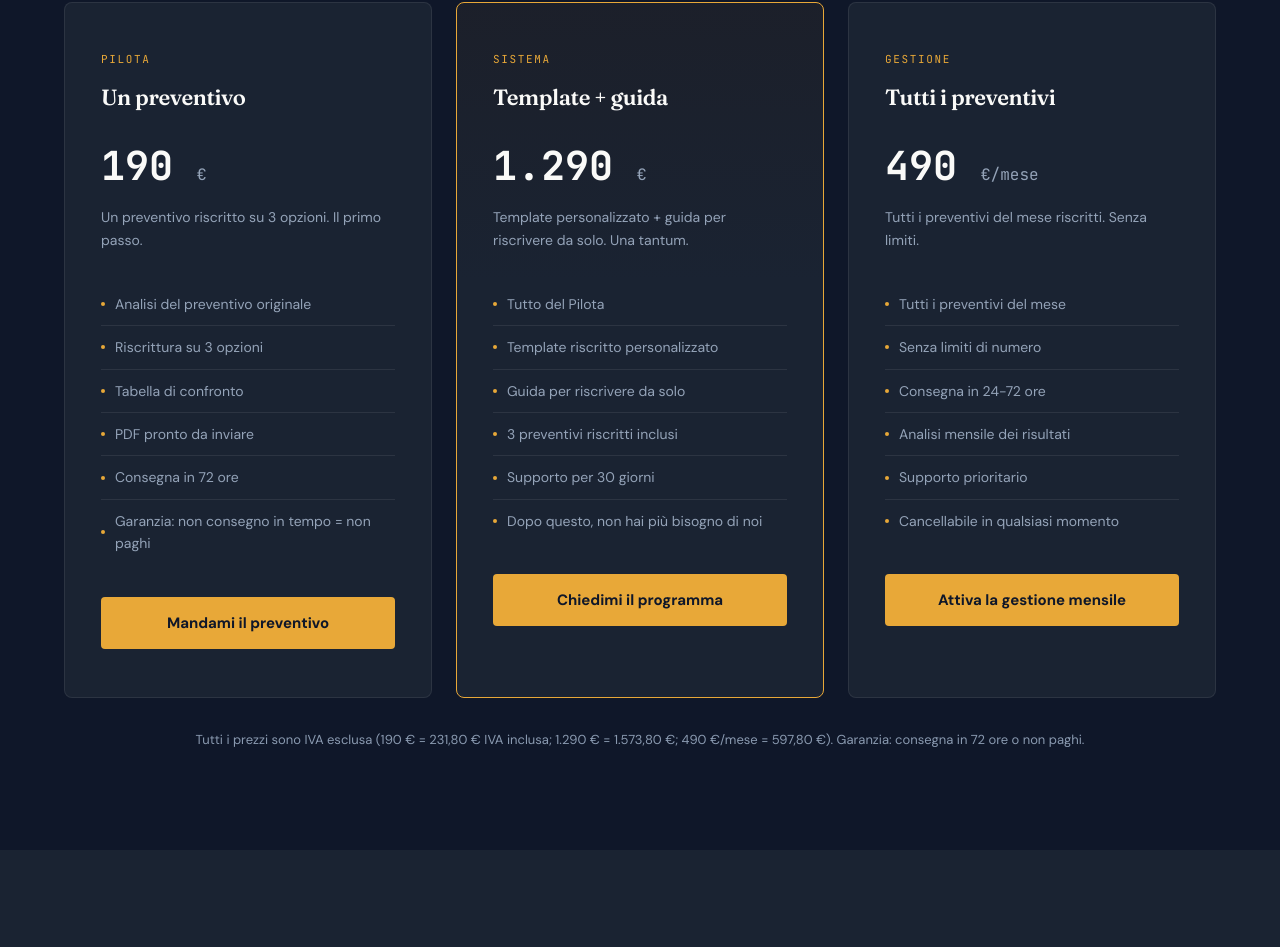
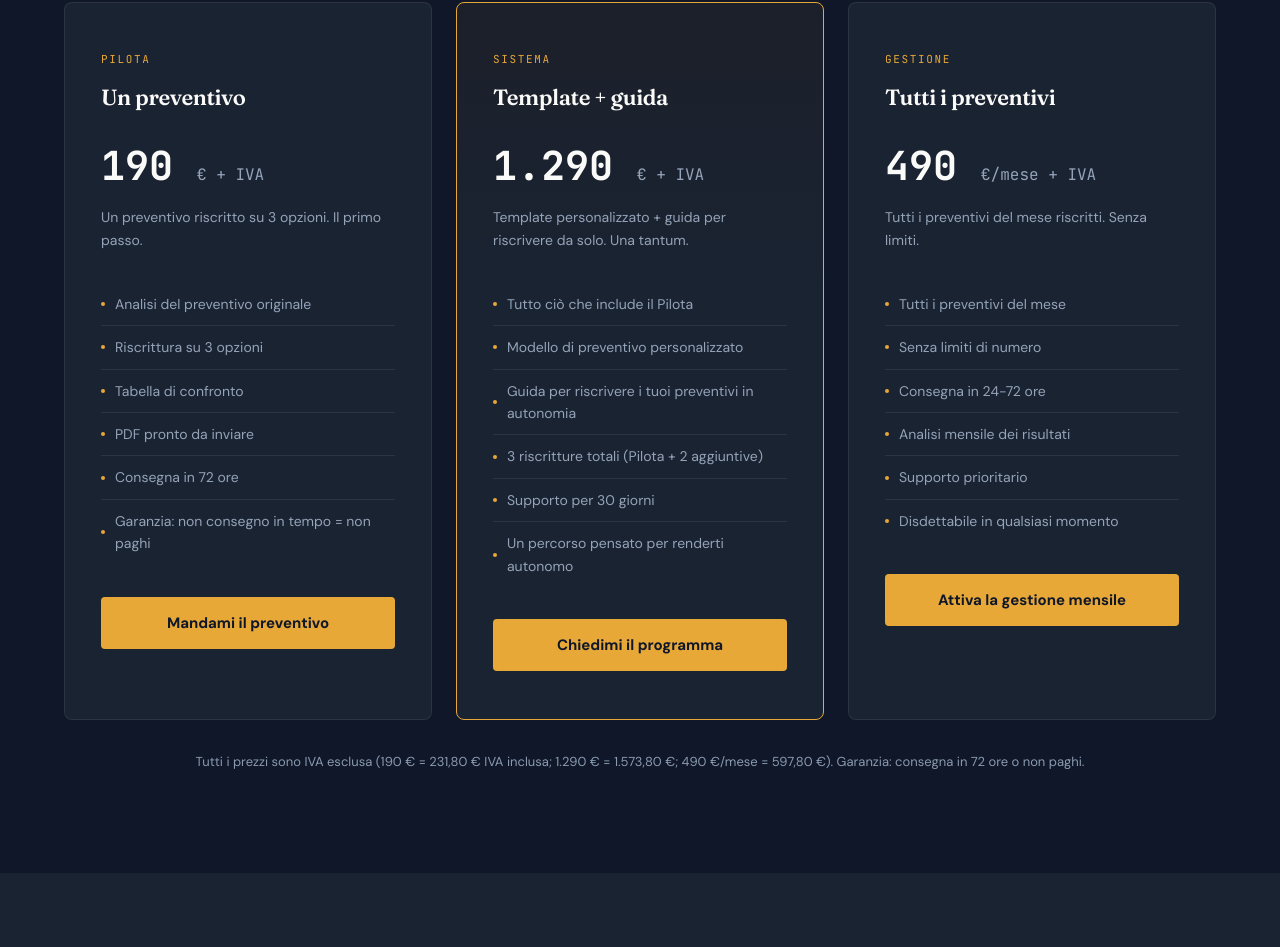
Before and after one commit to Gabriruss1/preventivi24, a plain HTML site: page index.html in a window 1280 px wide. Shown: the part 5444-6391 px from the top of the page. Drawn offline with Linux system fonts and the light colour scheme.

Commit message:
Fase A (revisione): prezzi +IVA, termini allineati, fix residui

```diff
--- a/index.html
+++ b/index.html
@@ -370,7 +370,7 @@
       <div class="price-card">
         <span class="label">PILOTA</span>
         <h3>Un preventivo</h3>
-        <div class="price">190 <span class="unit">€</span></div>
+        <div class="price">190 <span class="unit">€ + IVA</span></div>
         <p class="desc">Un preventivo riscritto su 3 opzioni. Il primo passo.</p>
         <ul>
           <li>Analisi del preventivo originale</li>
@@ -385,22 +385,22 @@
       <div class="price-card featured">
         <span class="label">SISTEMA</span>
         <h3>Template + guida</h3>
-        <div class="price">1.290 <span class="unit">€</span></div>
+        <div class="price">1.290 <span class="unit">€ + IVA</span></div>
         <p class="desc">Template personalizzato + guida per riscrivere da solo. Una tantum.</p>
         <ul>
-          <li>Tutto del Pilota</li>
-          <li>Template riscritto personalizzato</li>
-          <li>Guida per riscrivere da solo</li>
-          <li>3 preventivi riscritti inclusi</li>
+          <li>Tutto ciò che include il Pilota</li>
+          <li>Modello di preventivo personalizzato</li>
+          <li>Guida per riscrivere i tuoi preventivi in autonomia</li>
+          <li>3 riscritture totali (Pilota + 2 aggiuntive)</li>
           <li>Supporto per 30 giorni</li>
-          <li>Dopo questo, non hai più bisogno di noi</li>
+          <li>Un percorso pensato per renderti autonomo</li>
         </ul>
         <a href="contatti.html" class="btn btn--amber">Chiedimi il programma</a>
       </div>
       <div class="price-card">
         <span class="label">GESTIONE</span>
         <h3>Tutti i preventivi</h3>
-        <div class="price">490 <span class="unit">€/mese</span></div>
+        <div class="price">490 <span class="unit">€/mese + IVA</span></div>
         <p class="desc">Tutti i preventivi del mese riscritti. Senza limiti.</p>
         <ul>
           <li>Tutti i preventivi del mese</li>
@@ -408,7 +408,7 @@
           <li>Consegna in 24-72 ore</li>
           <li>Analisi mensile dei risultati</li>
           <li>Supporto prioritario</li>
-          <li>Cancellabile in qualsiasi momento</li>
+          <li>Disdettabile in qualsiasi momento</li>
         </ul>
         <a href="contatti.html" class="btn btn--amber">Attiva la gestione mensile</a>
       </div>
```
